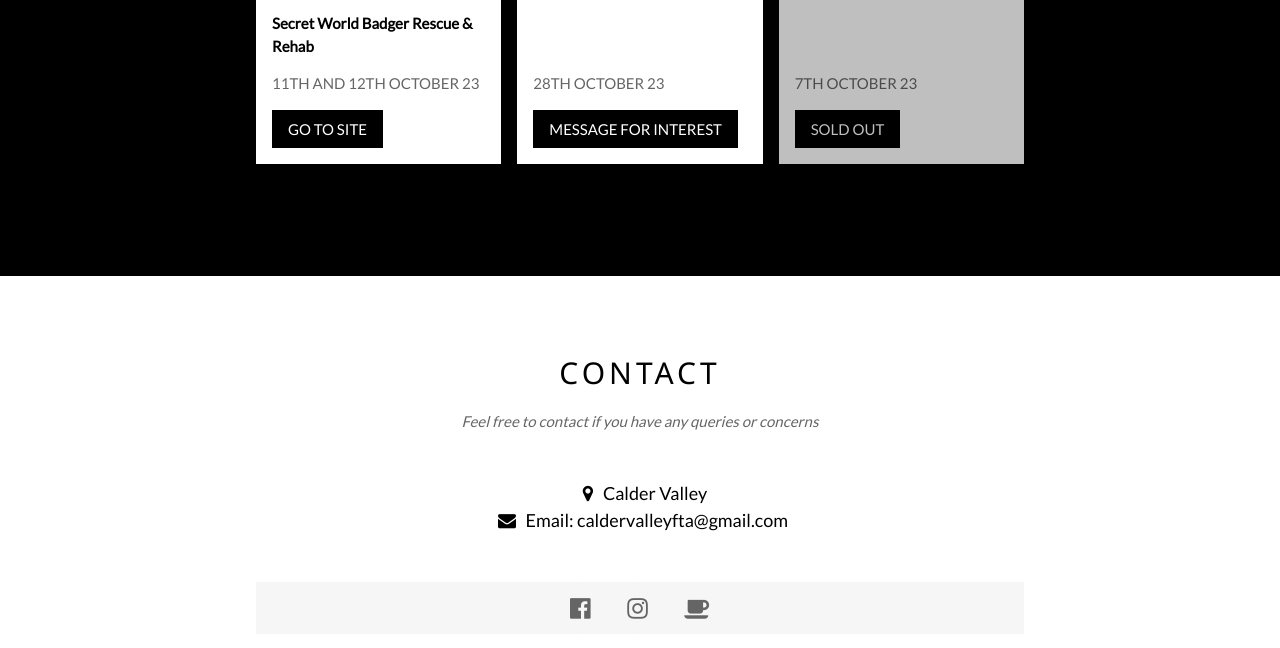
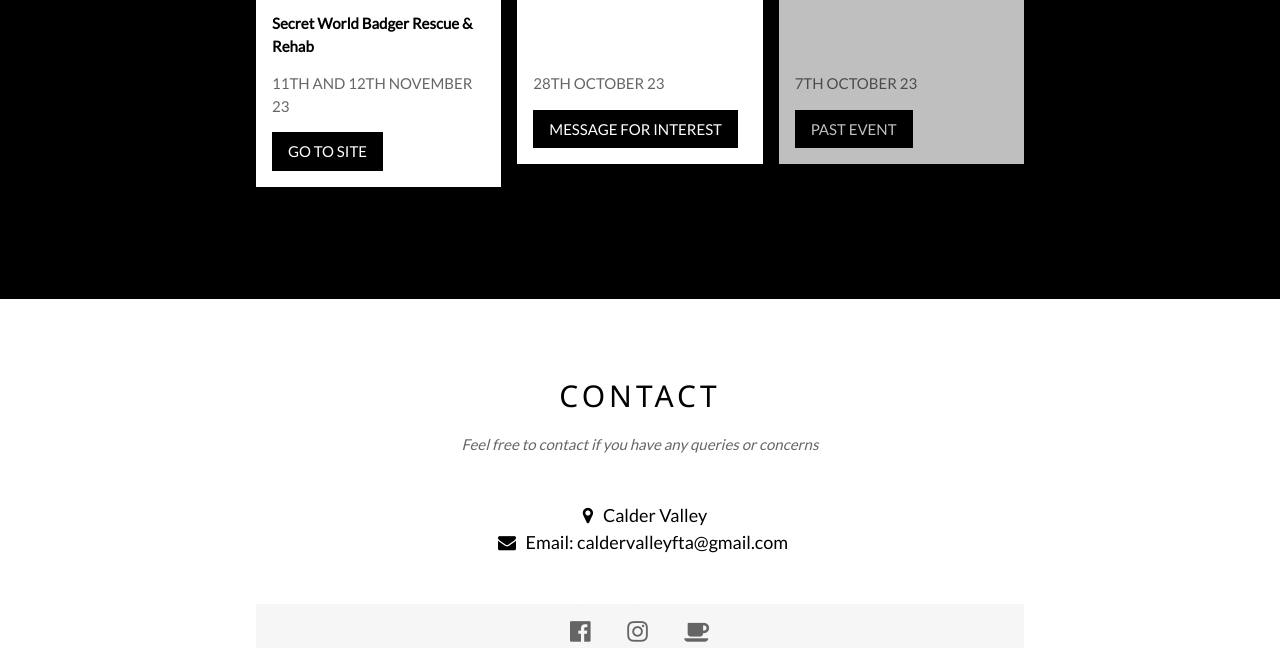
Before and after one commit to CaldervalleyFTA/CaldervalleyFTA.github.io, a plain HTML site: page index.html in a window 1280 px wide. Shown: the part 1833-2481 px from the top of the page. Drawn offline with nearby package versions, Linux system fonts and the light colour scheme.

Commit message:
Update index.html

```diff
--- a/index.html
+++ b/index.html
@@ -26,6 +26,7 @@ body {font-family: "Lato", sans-serif}
     <a href="#about" class="w3-bar-item w3-button w3-padding-large">ABOUT US</a>
     <a href="#events" class="w3-bar-item w3-button w3-padding-large">EVENTS</a>
     <a href="#contact" class="w3-bar-item w3-button w3-padding-large w3-hide-small">CONTACT</a>
+	<a href="https://www.caldervalleyfta.co.uk/pastevents" class="w3-bar-item w3-button w3-padding-large w3-hide-small">PAST EVENTS</a>
 	<a href="https://ko-fi.com/caldervalleyfta" target="_blank" class="w3-bar-item w3-button w3-padding-large w3-hide-small">SUPPORT US</a>
   </div>
 </div>
@@ -110,7 +111,7 @@ body {font-family: "Lato", sans-serif}
           <div class="w3-container w3-white">
             <p><b>Calderdale Badgers</b></p>
 			<p><b>Secret World Badger Rescue & Rehab</b></p>
-            <p class="w3-opacity">11TH AND 12TH OCTOBER 23</p>
+            <p class="w3-opacity">11TH AND 12TH NOVEMBER 23</p>
             <a href="https://www.eventbrite.com/e/secret-world-rescue-and-rehab-training-tickets-701615058527"  target="_blank"><button class="w3-button w3-black w3-margin-bottom">GO TO SITE</button></a>
           </div>
         </div>
@@ -131,7 +132,7 @@ body {font-family: "Lato", sans-serif}
             <p><b>PUNKS AGAINST HUNTS</b></p>
 			<br></br>
             <p class="w3-opacity">7TH OCTOBER 23</p>
-            <button class="w3-button w3-black w3-margin-bottom">SOLD OUT</button>
+            <a href="https://www.caldervalleyfta.co.uk/pastevents"><button class="w3-button w3-black w3-margin-bottom">PAST EVENT</button></a>
           </div>
         </div>
 		<!-- PREVIOUS EVENTS TEMPLATE -->
```
